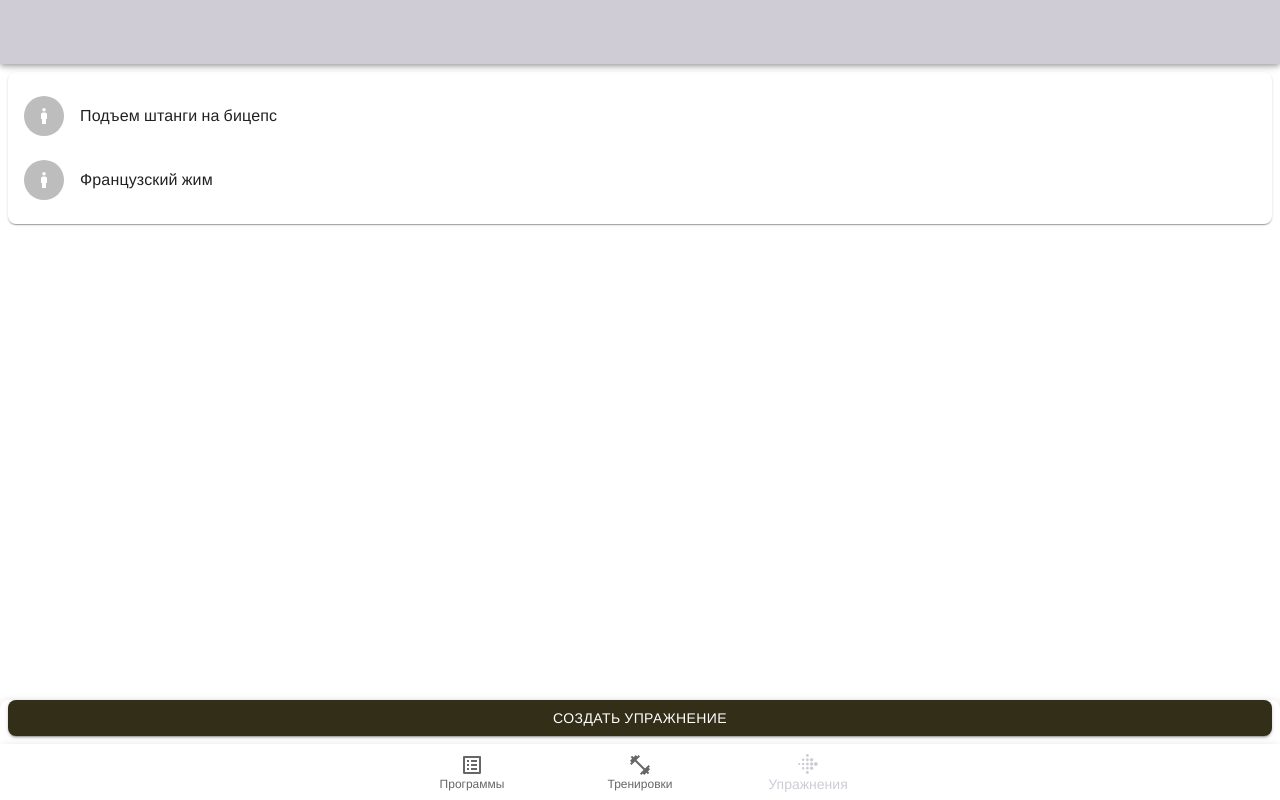
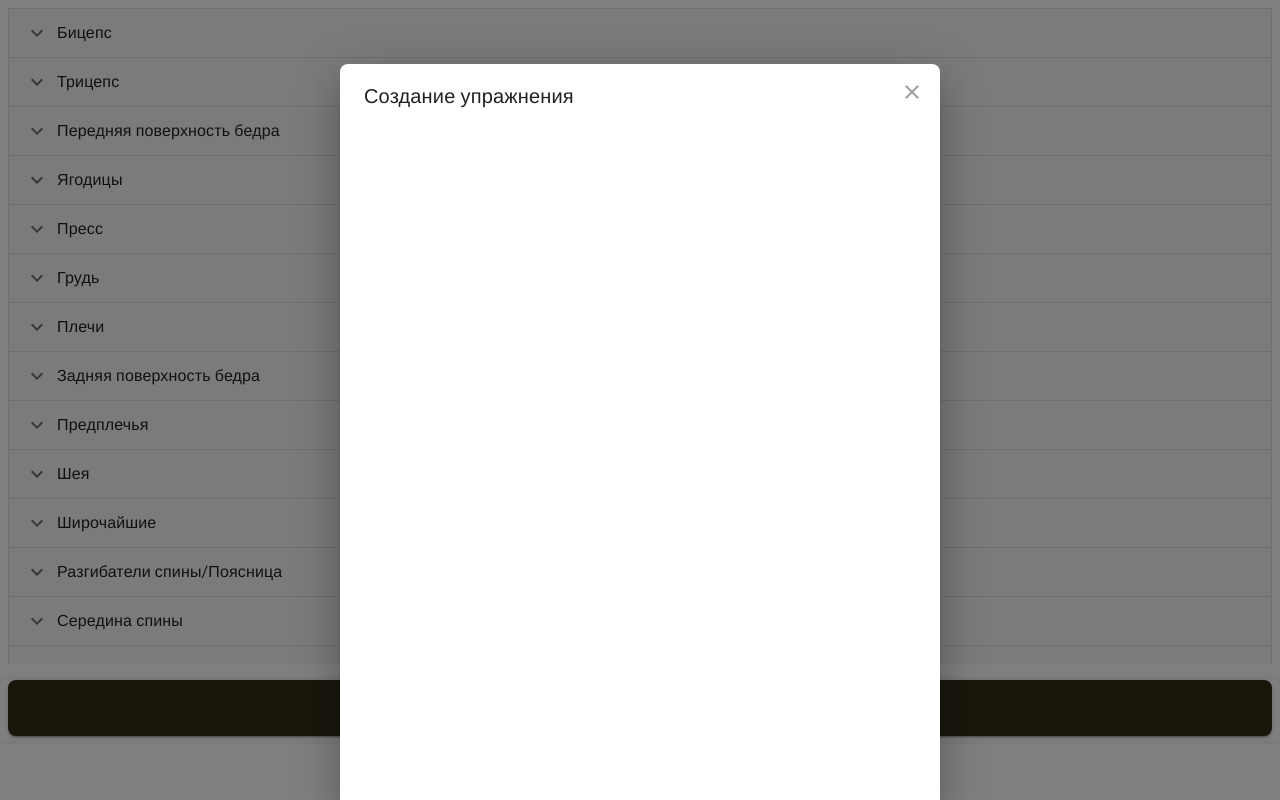
Before and after one commit to kozlovva/gym_tracker, a React (Create React App) app: page / in a window 1280 px wide. Both pictures are taken after a click on the button "СОЗДАТЬ УПРАЖНЕНИЕ". Built offline with nearby package versions, Linux system fonts and the light colour scheme; a web font is replaced by a local one.

Commit message:
Refactoring constants. Rework exercise list

```diff
--- a/package.json
+++ b/package.json
@@ -20,7 +20,7 @@
     "web-vitals": "^2.1.4"
   },
   "scripts": {
-    "start": "react-scripts start --openssl-legacy-provider",
+    "start": "react-scripts start",
     "build": "react-scripts build",
     "test": "react-scripts test",
     "eject": "react-scripts eject"
--- a/src/App.js
+++ b/src/App.js
@@ -17,7 +17,8 @@ const darkTheme = createTheme({
     primary: {
       main: "#CFCCD6",
       light: "#F4F4F6",
-      dark: "#A5A5B6"
+      dark: "#A5A5B6",
+      contrastText: "#322E18"
     },
     secondary: {
       main: "#B7B5E4",
@@ -39,16 +40,12 @@ function App() {
   };
 
   const theme = useTheme();
-  console.log("Theme", theme);
 
   return (
-    <Box sx={{ display: 'flex', height: '100%', justifyContent: 'center', pb: 7, pt: 8 }}>
+    <Box sx={{ display: 'flex', height: '100%', justifyContent: 'center', pb: 7 }}>
       <CssBaseline />
       <ThemeProvider theme={darkTheme}>
-        <AppBar component={"nav"} position="fixed">
-          <Toolbar></Toolbar>
-        </AppBar>
-        <Box component={"main"} sx={{ p: 1, width: '100%' }}>
+        <Box component={"main"} sx={{ p: 1, width: '100%' , height: '100%', overflowY: "scroll", pb: 10}}>
           {scene == "exercise" && <ExercisesScene />}
           {scene == "traning" && <TraningScene />}
           <Navigation activeScene={scene} handleChange={handleChange}/>
--- /dev/null
+++ b/src/components/Constants.js
@@ -0,0 +1,137 @@
+export const MuscleGroupsInfo = {
+    "BICEPS": {
+        "locale": "Бицепс"
+    },
+    "TRICEPS": {
+        "locale": "Трицепс"
+    },
+    "QUADS": {
+        "locale": "Передняя поверхность бедра"
+    },
+    "GLUTES": {
+        "locale": "Ягодицы"
+    },
+    "ABS": {
+        "locale": "Пресс"
+    },
+    "CHEST": {
+        "locale": "Грудь"
+    },
+    "SHOULDERS": {
+        "locale": "Плечи"
+    },
+    "HAMSTRINGS": {
+        "locale": "Задняя поверхность бедра"
+    },
+    "FOREARMS": {
+        "locale": "Предплечья"
+    },
+    "NECK": {
+        "locale": "Шея"
+    },
+    "LATS": {
+        "locale": "Широчайшие"
+    },
+    "LOWER_BACK": {
+        "locale": "Разгибатели спины/Поясница"
+    },
+    "MIDDLE_BACK": {
+        "locale": "Середина спины"
+    },
+    "TRAPS": {
+        "locale": "Трапеции"
+    }
+};
+
+export const MuscleGroupsEnum = [
+    "BICEPS",
+    "TRICEPS",
+    "QUADS",
+    "GLUTES",
+    "ABS",
+    "CHEST",
+    "SHOULDERS",
+    "HAMSTRINGS",
+    "FOREARMS",
+    "NECK",
+    "LATS",
+    "LOWER_BACK",
+    "MIDDLE_BACK",
+    "TRAPS"
+];
+
+export const ExercisesGrouped = {
+    "BICEPS": [{
+        "id": "1",
+        "title": "Подъем штанги на бицепс",
+        "muscle": "BICEPS"
+    }],
+    "TRICEPS": [{
+        "id": "2",
+        "title": "Французский жим со штангой",
+        "muscle": "TRICEPS"
+    }],
+    "QUADS":[{
+        "id": "3",
+        "title": "Приседания со штангой",
+        "muscle": "QUADS"
+    }],
+    "GLUTES":[{
+        "id": "4",
+        "title": "Отведения ноги в блоке",
+        "muscle": "GLUTES"
+    }],
+    "ABS":[{
+        "id": "5",
+        "title": "Отведения ноги в блоке",
+        "muscle": "ABS"
+    }],
+    "CHEST":[{
+        "id": "6",
+        "title": "Жим со штангой лежа",
+        "muscle": "CHEST"
+    }],
+    "SHOULDERS":[{
+        "id": "7",
+        "title": "Махи с шагтелями в стороны",
+        "muscle": "SHOULDERS"
+    }],
+    "HAMSTRINGS":[{
+        "id": "8",
+        "title": "Румынская тяга",
+        "muscle": "HAMSTRINGS"
+    }],
+    "FOREARMS":[{
+        "id": "9",
+        "title": "Обезьяний хват",
+        "muscle": "FOREARMS"
+    }],
+    "NECK":[{
+        "id": "10",
+        "title": "Скричивания шеи с блином",
+        "muscle": "NECK"
+    }],
+    "LATS":[{
+        "id": "11",
+        "title": "Подтягивания",
+        "muscle": "LATS"
+    }],
+    "LOWER_BACK":[{
+        "id": "12",
+        "title": "Экстензия",
+        "muscle": "LOWER_BACK"
+    }],
+    "MIDDLE_BACK":[{
+        "id": "13",
+        "title": "Тяга нижнего блока",
+        "muscle": "MIDDLE_BACK"
+    }],
+    "TRAPS":[{
+        "id": "14",
+        "title": "Шраги с гантелями",
+        "muscle": "TRAPS"
+    }]
+}
+
+export const ModalTypeInfo = "INFO";
+export const ModalTypeAdd = "ADD";
--- a/src/components/base/AddButton.js
+++ b/src/components/base/AddButton.js
@@ -10,8 +10,10 @@ const AddButton = props => {
             fullWidth
             sx={{
                 backgroundColor: "#322E18",
-                color: "#fff"
-            }}>
+                color: "#fff",
+                p:2
+            }}
+            onClick={props.onClick}>
             {props.text}
         </Button>
     </Paper>
--- /dev/null
+++ b/src/components/base/Modal.js
@@ -0,0 +1,46 @@
+import { Dialog, DialogContent, DialogTitle, IconButton, Slide, Typography } from '@mui/material';
+import React from 'react';
+
+import CloseIcon from '@mui/icons-material/Close';
+
+const Transition = React.forwardRef((props, ref) => {
+    return <Slide direction="up" ref={ref} {...props} />;
+});
+
+const Modal = (props) => {
+    return <Dialog
+        open={props.open}
+        TransitionComponent={Transition}
+        PaperProps={{
+            sx: {
+                height: "100%",
+                width: "100%",
+                m: 0,
+                position: "fixed",
+                bottom: 0,
+                borderBottomRightRadius: 0,
+                borderBottomLeftRadius: 0
+            }
+        }}>
+        <DialogTitle>
+            {props.title}
+            <IconButton
+                aria-label="close"
+                onClick={props.onClose}
+                sx={{
+                    position: 'absolute',
+                    right: 8,
+                    top: 8,
+                    color: (theme) => theme.palette.grey[500],
+                }}
+            >
+                <CloseIcon />
+            </IconButton>
+        </DialogTitle>
+        <DialogContent sx={{}}>
+            {props.children}
+        </DialogContent>
+    </Dialog>
+}
+
+export default Modal;
--- a/src/components/exercise/ExerciseInfo.js
+++ b/src/components/exercise/ExerciseInfo.js
@@ -1,4 +1,5 @@
-import { Button, Card, CardActions, CardContent, createTheme, ThemeProvider, Typography } from '@mui/material';
+import { Button, Card, CardActions, CardContent, createTheme, TextField, ThemeProvider, Typography } from '@mui/material';
+import { Box } from '@mui/system';
 import React from 'react';
 
 const theme = createTheme({
@@ -10,19 +11,22 @@ const theme = createTheme({
 })
 
 const ExerciseInfo = (props) => {
-    return <ThemeProvider>
-        <Card>
-            <CardContent>
-                <Typography>{props.title}</Typography>
-                <Typography>{props.partOfBody}</Typography>
-                <Typography>{props.keyMuscle}</Typography>
-            </CardContent>
-            <CardActions>
-                <Button size='small'>Remove</Button>
-            </CardActions>
-        </Card>
+    return <Box sx={{ display: 'flex', flexWrap: 'wrap' }}>
+        <TextField
+            fullWidth
+            id="exeecise-title"
+            label="Название"
+            variant="standard"
+            value={props.title} />
+        <Button
+            fullWidth
+            color="error"
+            sx={{ justifyContent: "flex-start", mt:1, pl: 0 }}
+            disableRipple>
+            Удалить упражнение
+        </Button>
 
-    </ThemeProvider>
+    </Box>
 };
 
 export default ExerciseInfo;
--- a/src/components/exercise/ExerciseList.js
+++ b/src/components/exercise/ExerciseList.js
@@ -1,51 +1,91 @@
-import { Avatar, Button, IconButton, List, ListItem, ListItemAvatar, ListItemButton, ListItemText, Paper } from "@mui/material";
+import { Accordion as MuiAccordion, AccordionDetails as MuiAccordionDetails, AccordionSummary as MuiAccordionSummary, Button } from "@mui/material";
 import React, { useEffect, useState } from "react";
-import BoyIcon from '@mui/icons-material/Boy';
-import DeleteIcon from "@mui/icons-material/Delete"
-import EditButton from "@mui/icons-material/Edit";
-import AddButton from "../base/AddButton";
 
-const getExcercises = () => {
-    return [
-        {
-            "id": "1",
-            "title": "Подъем штанги на бицепс",
-            "partOfBody": "ARM",
-            "keyMuscle": "BICEPS_OF_ARM"
-        },
-        {
-            "id": "2",
-            "title": "Французский жим",
-            "partOfBody": "ARM",
-            "keyMuscle": "BICEPS_OF_ARM"
+import ExpandMoreIcon from '@mui/icons-material/ExpandMore';
+import ArrowForwardIosSharpIcon from '@mui/icons-material/ArrowForwardIosSharp';
+import { Box, styled } from "@mui/system";
+import { ExercisesGrouped, ModalTypeInfo, MuscleGroupsEnum, MuscleGroupsInfo } from "../Constants";
+
+const Accordion = styled((props) => (
+    <MuiAccordion disableGutters elevation={0} square {...props} />
+))(({ theme }) => ({
+    border: `1px solid ${theme.palette.divider}`,
+    '&:not(:last-child)': {
+        borderBottom: 0,
+    },
+    '&:before': {
+        display: 'none',
+    },
+}));
+
+const AccordionSummary = styled((props) => (
+    <MuiAccordionSummary
+        expandIcon={<ArrowForwardIosSharpIcon sx={{ fontSize: '0.9rem' }} />}
+        {...props}
+    />
+))(({ theme }) => ({
+    backgroundColor:
+        theme.palette.mode === 'dark'
+            ? 'rgba(255, 255, 255, .05)'
+            : 'rgba(0, 0, 0, .03)',
+    flexDirection: 'row-reverse',
+    '& .MuiAccordionSummary-expandIconWrapper.Mui-expanded': {
+        transform: 'rotate(90deg)',
+    },
+    '& .MuiAccordionSummary-content': {
+        marginLeft: theme.spacing(1),
+    },
+}));
+
+const AccordionDetails = styled(MuiAccordionDetails)(({ theme }) => ({
+    padding: theme.spacing(2),
+    borderTop: '1px solid rgba(0, 0, 0, .125)',
+}));
+
+const ExerciseList = (props) => {
+    const [exercises, setExercises] = useState({})
+    const [expanded, setExpanded] = useState(null)
+    useEffect(() => {
+        setExercises(ExercisesGrouped);
+    }, [])
+
+    const handleChangeExpanded = (panel) => (event, newExpanded) => {
+        setExpanded(newExpanded ? panel : false);
+    };
+
+    const onClickToExercise = (e, exercise) => {
+        e.stopPropagation();
+        props.onClick(e, ModalTypeInfo, exercise);
+    }
+
+    MuscleGroupsEnum.map(m => console.log(exercises[m]))
+
+    return <div>
+        {MuscleGroupsEnum.map((type, idx) => <Accordion
+            key={idx}
+            expanded={expanded == type}
+            onChange={handleChangeExpanded(type)}>
+            <AccordionSummary
+                expandIcon={<ExpandMoreIcon />}
+                aria-controls="panel1bh-content"
+                id="panel1bh-header">
+                {MuscleGroupsInfo[type].locale}
+            </AccordionSummary>
+            <AccordionDetails>
+                {exercises[type] != undefined && exercises[type].map((exercise, index) => <Box key={index}>
+                    <Button
+                        color="secondary"
+                        onClick={(e) => onClickToExercise(e, exercise)}
+                        fullWidth
+                        sx={{ justifyContent: "flex-start" }}
+                        disableRipple>
+                        {exercise.title}
+                    </Button>
+                </Box>)}
+            </AccordionDetails>
+        </Accordion>)
         }
-    ]
-}
-
-const ExerciseList = () => {
-    const [exercises, setExercises] = useState([])
-    useEffect(() => {
-        setExercises(getExcercises());
-    }, [])
-    return <div>
-        <Paper>
-            <List>
-                {exercises.map((exercise) =>
-                    <ListItemButton
-                        sx={{ mt: 1, mb: 1 }}>
-                        <ListItemAvatar>
-                            <Avatar>
-                                <BoyIcon />
-                            </Avatar>
-                        </ListItemAvatar>
-                        <ListItemText
-                            primary={exercise.title}
-                        />
-                    </ListItemButton>)}
-            </List>
-        </Paper>
-        <AddButton text="Создать упражнение" />
-    </div>
+    </div >
 }
 
 export default ExerciseList;
--- a/src/components/scenes/ExercisesScene.js
+++ b/src/components/scenes/ExercisesScene.js
@@ -1,35 +1,49 @@
-import { Dialog, DialogContent, DialogTitle, IconButton, Paper } from "@mui/material";
-import { borderRadius } from "@mui/system";
-import React from "react";
+import { Box } from "@mui/material";
+import React, { useState } from "react";
+import AddButton from "../base/AddButton";
+import Modal from "../base/Modal";
+import { ModalTypeAdd, ModalTypeInfo } from "../Constants";
+import ExerciseInfo from "../exercise/ExerciseInfo";
 import ExerciseList from "../exercise/ExerciseList";
 
+const defaultModalState = {
+    open: false,
+    type: null,
+    exercise: null,
+    title: null
+};
+
 const ExercisesScene = props => {
-    return <div>
-         <ExerciseList />
-         <Dialog
-         open={false}
-         PaperProps={{
-            sx: {
-                height: "100%",
-                width: "100%",
-                m: 0,
-                position: "fixed",
-                bottom: 0,
-                borderBottomRightRadius: 0,
-                borderBottomLeftRadius: 0
-            }
-         }}>
-            <DialogContent sx={{}}>
-                <DialogTitle>
-                    <IconButton
-                    aria-label="close"
+    const [modalInfo, setModalInfo] = useState(defaultModalState);
 
-                    >
-                    </IconButton>
-                </DialogTitle>
-            </DialogContent>
-         </Dialog>
-    </div>
+    const onChangeModal = (e, type, exercise) => {
+        if (modalInfo.open) {
+            setModalInfo(defaultModalState)
+        } else {
+            setModalInfo({
+                open: true,
+                type: type,
+                exercise: exercise,
+                title: type == ModalTypeAdd ? "Создание упражнения" : null
+            })
+        }
+    }
+
+    return <Box sx={{
+        height: "100%", overflow: "scroll",
+    }}>
+        <ExerciseList onClick={onChangeModal} />
+        <Modal
+            open={modalInfo.open}
+            onClose={(e) => onChangeModal(e, null, null)} t
+            title={modalInfo.title}>
+            {modalInfo.type == ModalTypeInfo && <ExerciseInfo
+                title={modalInfo.exercise.title}
+                partOfBody={modalInfo.exercise.partOfBody} />}
+        </Modal>
+
+        <AddButton text="Создать упражнение" onClick={(e) => onChangeModal(e, ModalTypeAdd, null)} />
+    </Box>
 }
 
 export default ExercisesScene;
--- a/src/components/scenes/TraningScene.js
+++ b/src/components/scenes/TraningScene.js
@@ -4,7 +4,6 @@ import AddButton from "../base/AddButton";
 import TraningCard from "../traning/TraningCard";
 
 const TraningScene = props => {
-
     const [tranings, setTranings] = useState([{
         "title": "Толкай",
         "date": "2022-10-10",
```
